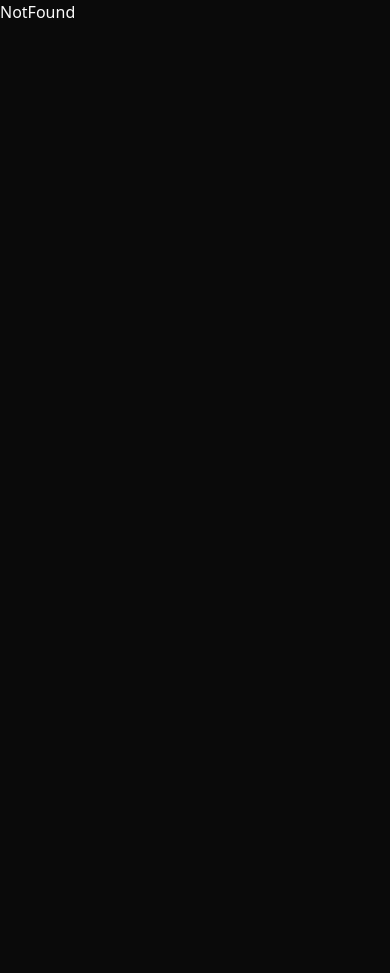
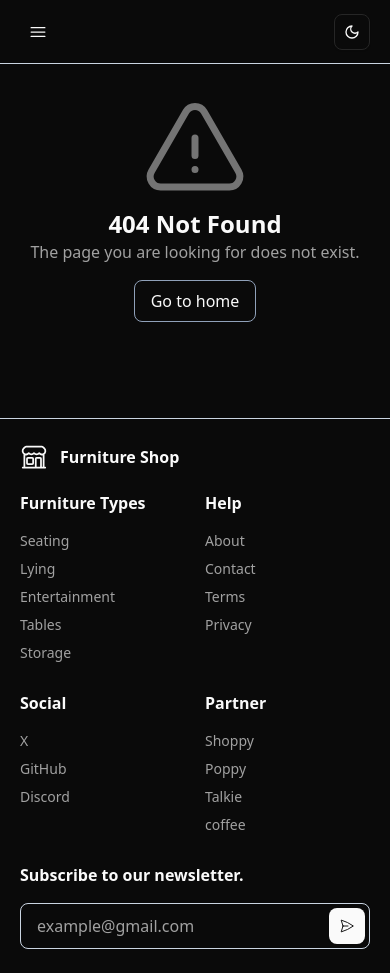
Before and after one commit to waiyanhein01/fullstack-class, a React (Vite) app in the folder Furniture/: page /privacy in a window 390 px wide. Before the commit this address had no page. Before the commit the page ends 844 px from the top, so only its background shows below. Built offline with nearby package versions, Linux system fonts and the light colour scheme.

Commit message:
fix:not found page and responsive issues

```diff
--- a/Furniture/src/components/Icons.tsx
+++ b/Furniture/src/components/Icons.tsx
@@ -51,4 +51,21 @@ export const Icons = {
       />
     </svg>
   ),
+
+  ExclamationIcon: (props: IconsProps) => (
+    <svg
+      xmlns="http://www.w3.org/2000/svg"
+      fill="none"
+      viewBox="0 0 24 24"
+      strokeWidth={1.5}
+      stroke="currentColor"
+      {...props}
+    >
+      <path
+        strokeLinecap="round"
+        strokeLinejoin="round"
+        d="M12 9v3.75m-9.303 3.376c-.866 1.5.217 3.374 1.948 3.374h14.71c1.73 0 2.813-1.874 1.948-3.374L13.949 3.378c-.866-1.5-3.032-1.5-3.898 0L2.697 16.126ZM12 15.75h.007v.008H12v-.008Z"
+      />
+    </svg>
+  ),
 };
--- a/Furniture/src/components/email-input.tsx
+++ b/Furniture/src/components/email-input.tsx
@@ -6,7 +6,7 @@ import { Button } from "@/components/ui/button";
 import {
   Form,
   FormControl,
-  FormDescription,
+  // FormDescription,
   FormField,
   FormItem,
   FormLabel,
--- a/Furniture/src/components/layout/components/Footer.tsx
+++ b/Furniture/src/components/layout/components/Footer.tsx
@@ -5,36 +5,44 @@ import { Link } from "react-router";
 const Footer = () => {
   return (
     <footer className=" flex items-center mt-auto border-t border-t-slate-300">
-      <section className="container mx-auto py-10">
-        <div className="flex flex-col md:flex-row md:items-start justify-between">
-          <Link to={"/"} className="flex items-center gap-3">
+      <section className="container mx-auto py-6 lg:py-10">
+        <div className="flex flex-col lg:flex-row lg:items-start justify-between mx-5 lg:mx-20 2xl:mx-0">
+          <Link to={"/"} className="flex items-center gap-3 mb-5">
             <Icons.NavIcon className="size-7" aria-hidden="true" />
             <h1 className="inline-block font-semibold">{siteConfig.name}</h1>
             <span className="sr-only">Home</span>
           </Link>
 
           <div className="">
-            <div className="grid grid-cols-2 md:grid-cols-4 space-x-10 md:space-x-20 lg:space-x-24">
+            <div className="grid grid-cols-2 md:grid-cols-4 gap-5 xl:space-x-5 2xl:space-x-24">
               {siteConfig.footerNav.map((head) => (
-                <h1 key={head.title} className="text-base font-semibold pb-4">
-                  {head.title}
-                </h1>
-              ))}
-              {siteConfig.footerNav.map((list) => (
-                <ul key={list.title}>
-                  {list.items.map((item) => (
-                    <li key={item.title} className="text-muted-foreground text-sm pb-2 hover:text-foreground cursor-pointer">
-                      <Link to={String(item.href)} target={item.external ? "_blank" : ""}>{item.title}</Link>
-                    </li>
-                  ))}
-                </ul>
+                <div key={head.title} className="">
+                  <h1 className="text-base font-semibold pb-4">{head.title}</h1>
+                  <ul key={head.title}>
+                    {head.items.map((item) => (
+                      <li
+                        key={item.title}
+                        className="text-muted-foreground text-sm pb-2 hover:text-foreground cursor-pointer"
+                      >
+                        <Link
+                          to={String(item.href)}
+                          target={item.external ? "_blank" : ""}
+                        >
+                          {item.title}
+                        </Link>
+                      </li>
+                    ))}
+                  </ul>
+                </div>
               ))}
             </div>
           </div>
 
-          <div className="lg:w-[250px] w-full">
-            <h1 className="text-base font-semibold pb-4">Subscribe to our newsletter.</h1>
-            <EmailInput/>
+          <div className="lg:w-[250px] w-full pt-5 lg:pt-0">
+            <h1 className="text-base font-semibold pb-4">
+              Subscribe to our newsletter.
+            </h1>
+            <EmailInput />
           </div>
         </div>
       </section>
--- a/Furniture/src/components/layout/components/Header.tsx
+++ b/Furniture/src/components/layout/components/Header.tsx
@@ -5,17 +5,19 @@ import { ModeToggle } from "@/components/mode-toggle";
 
 const Header = () => {
   return (
-    <header className=" border-b border-b-slate-300 h-16 flex items-center">
-      <div className="flex items-center justify-between gap-6 container mx-auto">
+    <header className="w-full border-b border-b-slate-300 h-16 flex items-center fixed top-0 z-50 bg-background ">
+      <section className="container mx-auto">
+        <div className="flex items-center justify-between gap-6 mx-5 lg:mx-20 2xl:mx-0">
           <div className="">
             <MainNavBar items={siteConfig.mainNav} />
             <MobileNavBar items={siteConfig.mainNav} />
           </div>
 
-        <div className="pe-4 lg:pe-0">
+          <div className="">
             <ModeToggle />
           </div>
         </div>
+      </section>
     </header>
   );
 };
--- a/Furniture/src/components/layout/components/MainNavBar.tsx
+++ b/Furniture/src/components/layout/components/MainNavBar.tsx
@@ -19,7 +19,7 @@ interface MainNavBarProps {
 }
 const MainNavBar = ({ items }: MainNavBarProps) => {
   return (
-    <header className="items-center hidden lg:flex gap-2">
+    <header className="hidden lg:flex gap-24 lg:gap-10 lg:items-center">
       <Link to="/" className="flex items-center gap-3">
         <Icons.NavIcon className="size-7" aria-hidden="true" />
         <h1 className="inline-block font-semibold">{siteConfig.name}</h1>
--- a/Furniture/src/components/layout/components/MobileNavBar.tsx
+++ b/Furniture/src/components/layout/components/MobileNavBar.tsx
@@ -28,11 +28,11 @@ const MobileNavBar = ({ items }: MobileNavBarProps) => {
     <Sheet>
       <SheetTrigger asChild className="lg:hidden">
         <Button variant="ghost" size={"icon"}>
-          <Icons.MobileMenuIcon className="size-5" />
+          <Icons.MobileMenuIcon className="size-5" aria-hidden="true" />
         </Button>
       </SheetTrigger>
       <SheetContent side="left">
-        <ScrollArea className="mx-4">
+        <ScrollArea className="mx-5">
           <SheetHeader>
             <SheetClose asChild>
               <Link to="/" className="flex items-center space-x-2 pt-6">
--- a/Furniture/src/features/not-found/components/NotFound.tsx
+++ b/Furniture/src/features/not-found/components/NotFound.tsx
@@ -1,5 +1,27 @@
+import { Icons } from "@/components/Icons";
+import Footer from "@/components/layout/components/Footer";
+import Header from "@/components/layout/components/Header";
+import { Link } from "react-router";
+
 const NotFound = () => {
-  return <div>NotFound</div>;
+  return (
+    <div className="min-h-screen flex flex-col">
+      <Header />
+      <div className="flex-1 flex flex-col items-center justify-center my-24">
+        <Icons.ExclamationIcon className="size-28 text-muted-foreground/70" aria-hidden="true" />
+        <h1 className="text-2xl font-semibold">404 Not Found</h1>
+        <p className="text-muted-foreground">
+          The page you are looking for does not exist.
+        </p>
+        <Link to={"/"}>
+          <button className="mt-4 border border-slate-400 rounded-md px-4 py-2 cursor-pointer">
+            Go to home
+          </button>
+        </Link>
+      </div>
+      <Footer />
+    </div>
+  );
 };
 
 export default NotFound;
```
Lines whose indentation alone changed are shown as unchanged.
